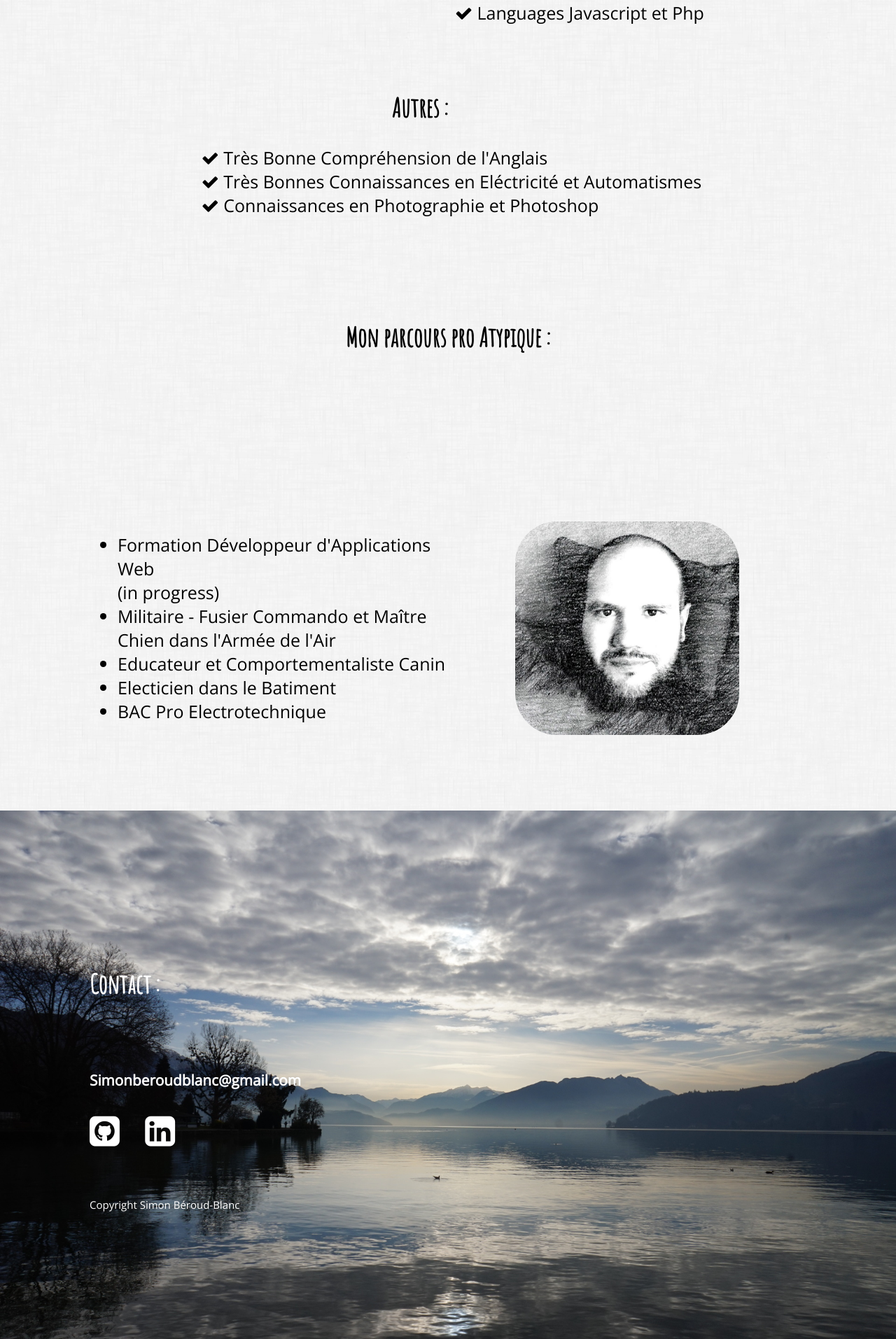
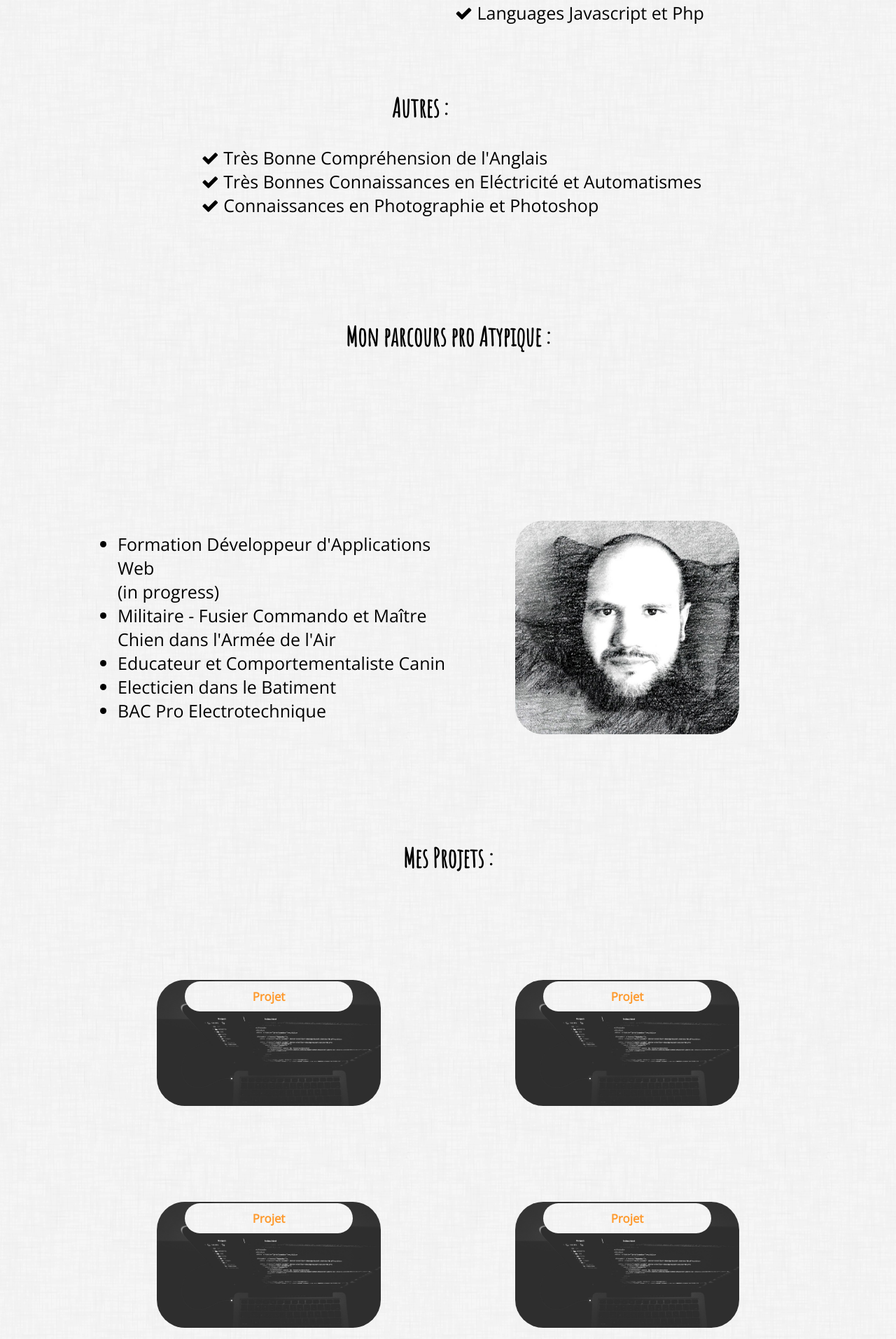
Before and after one commit to SimonBdBc/Portfolio, a PHP site: page / in a window 1280 px wide. Shown: the part 1255-3168 px from the top of the page at 70% size. Run offline with PHP 8.4, Linux system fonts and the light colour scheme.

Commit message:
add page projet

```diff
--- a/css/style.css
+++ b/css/style.css
@@ -149,6 +162,7 @@ h4{
 }
 .flex-row{
   flex-direction: row;
+  width: 100vw;
 }
 .flex-wrap-reverse{
   flex-wrap: wrap-reverse;
@@ -167,8 +181,9 @@ h4{
 }
 .img-rond{
   overflow: hidden;
-  border-radius: 60px;
+  border-radius: 40px;
   width: 40vh;
+  margin: 10px;
 }
 .img2{
   height: 70vh;
@@ -203,6 +218,23 @@ h4{
 .min-size-small{
   min-width: 280px;
 }
+.img-projet{
+  margin-top: -20px;
+  text-decoration: none;
+}
+.titre-projet{
+  position: relative;
+  text-align: center;
+  top: 55px;
+  background: url("../image/furley_bg.png") center, center;
+  color: #FE9A2E;
+  margin: 0 50px;
+  padding: 10px 0;
+  border-radius: 50px;
+}
+.link-projet:hover, .titre-projet:hover{
+  box-shadow: 5px 5px 5px 5px #000;
+}
 .fa-check{
   margin-left: -30px;
 }
--- a/index.php
+++ b/index.php
@@ -4,5 +4,6 @@ require_once('./templates/foot.html');
 require_once('./pages/header.php');
 require_once('./pages/skill.php');
 require_once('./pages/xp.php');
+require_once('./pages/work.php');
 require_once('./pages/footer.php');
  ?>
--- a/pages/header.php
+++ b/pages/header.php
@@ -8,6 +8,7 @@
       <li><a href="#top" id="accueil" class="a-no-style"><h4> Accueil </h4><i class="fa fa-angle-up fa-lg" aria-hidden="true"></i></a></li>
       <li><a href="#part1" id="skill" class="a-no-style"><h4> Compétences </h4><i class="fa fa-hand-spock-o" aria-hidden="true"></i></a></li>
       <li><a href="#part2" id="xp" class="a-no-style"><h4> Parcours Pro </h4><i class="fa fa-user-o" aria-hidden="true"></i></a></li>
+      <li><a href="#part3" id="work" class="a-no-style"><h4> Projets </h4><i class="fa fa-laptop" aria-hidden="true"></i></a></li>
       <li><a href="#bottom" id="contact" class="a-no-style"><h4> Contact </h4><i class="fa fa-envelope-o" aria-hidden="true"></i></a></li>
     </ul>
   </div>
--- /dev/null
+++ b/pages/work.php
@@ -0,0 +1,21 @@
+<section id="part3" class="flex-container flex-wrap section-container">
+  <div class="flex-container flex-wrap flex-row">
+    <h2>Mes Projets :</h2>
+  </div>
+  <div class="flex-container flex-wrap flex-row">
+    <div class="half-size min-size-small item-center">
+      <a href="#" class="img-projet a-no-style"><h6 class="titre-projet"> Projet </h6><img class="img-rond link-projet" src="image/code2.jpg"></a>
+    </div>
+    <div class="half-size min-size-small item-center">
+      <a href="#" class="img-projet a-no-style"><h6 class="titre-projet"> Projet </h6><img class="img-rond link-projet" src="image/code2.jpg"></a>
+    </div>
+  </div>
+  <div class="flex-container flex-wrap flex-row">
+    <div class="half-size min-size-small item-center">
+      <a href="#" class="img-projet a-no-style"><h6 class="titre-projet"> Projet </h6><img class="img-rond link-projet" src="image/code2.jpg"></a>
+    </div>
+    <div class="half-size min-size-small item-center">
+      <a href="#" class="img-projet a-no-style"><h6 class="titre-projet"> Projet </h6><img class="img-rond link-projet" src="image/code2.jpg"></a>
+    </div>
+  </div>
+</section>
```
Also changed, not shown: other parts of css/style.css (+60 -14 lines), image/code2.jpg (added), 1 other file.
